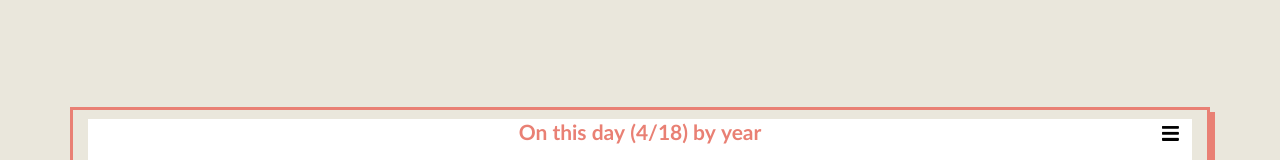
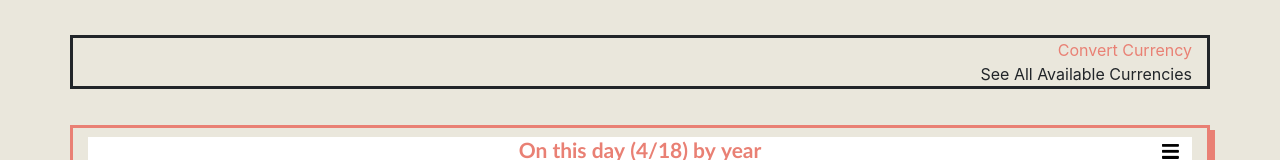
Before and after one commit to kennja05/converter-fe, a React (Create React App) app: page /historical_info/1 in a window 1280 px wide. Shown: the top 160 px of the page. Built offline with nearby package versions, Linux system fonts and the light colour scheme; no server answers.

Commit message:
beginning stages of adding nav-bar

```diff
--- a/src/App.css
+++ b/src/App.css
@@ -43,6 +43,15 @@
   }
 }
 
+.nav-bar {
+  border-style: solid;
+  text-align: right;
+}
+
+.nav-bar a {
+  color: #e98074;
+}
+
 .convert-main{
   color:  #E98074;
   border-style: solid;
--- a/src/Main.js
+++ b/src/Main.js
@@ -52,7 +52,7 @@ export default class Main extends React.Component {
     render(){
         return(
             this.state.loaded ?
-            <div>
+            <div className='container'>
                 <div className='convert-main'>
                     <h1 style={{color:'#8e8d8a'}}>Currency Conversion</h1>
                     <SearchForm amt={this.state.amount} handleFormSubmit={this.handleFormSubmit} handleFormChange={this.handleFormChange} countries={this.state.places}/>
--- a/src/NavBar.js
+++ b/src/NavBar.js
@@ -5,8 +5,9 @@ export default class NavBar extends React.Component{
 
     render(){
         return(
-            <div className='nav-bar'>
-
+            <div className='container nav-bar'>
+               <Link to='/convert'><span>Convert Currency</span></Link> <br></br>
+               <span>See All Available Currencies</span>
             </div>
         )
     }
```
